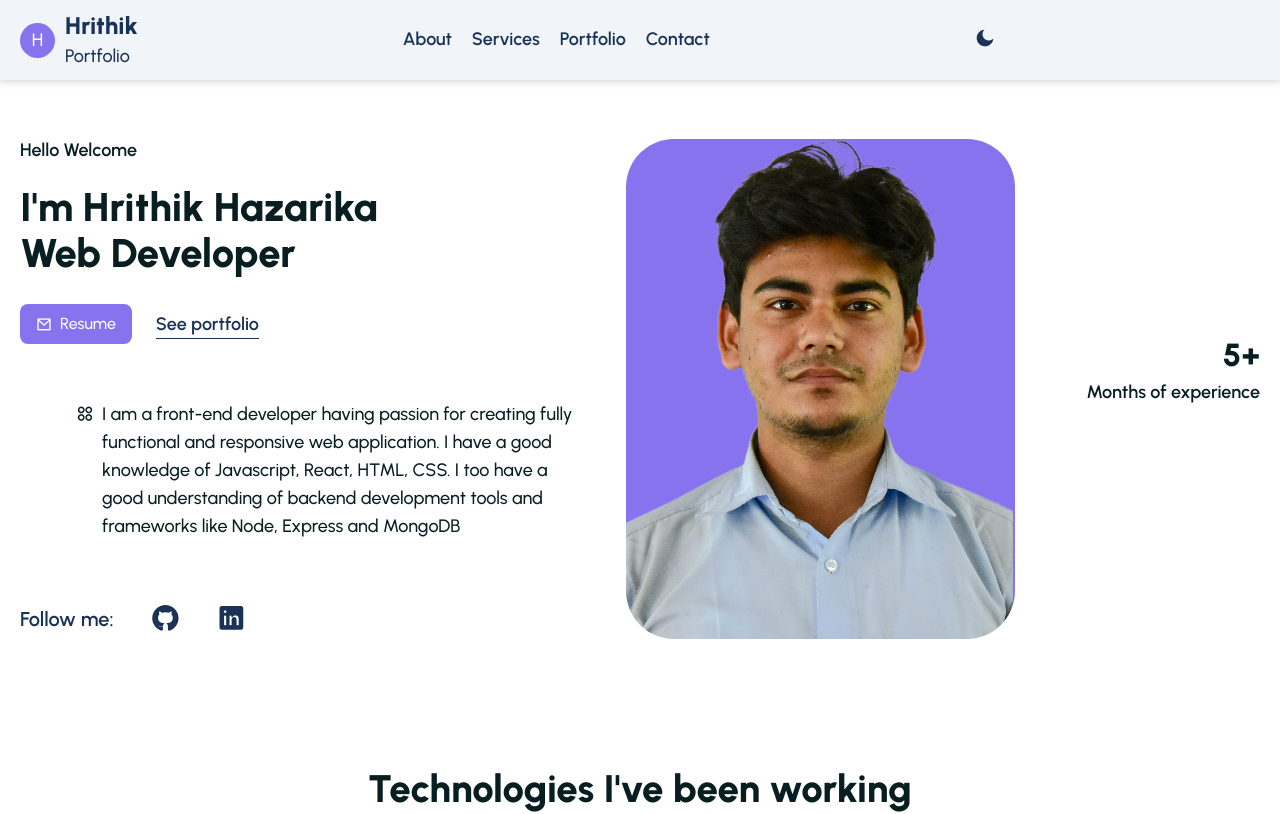
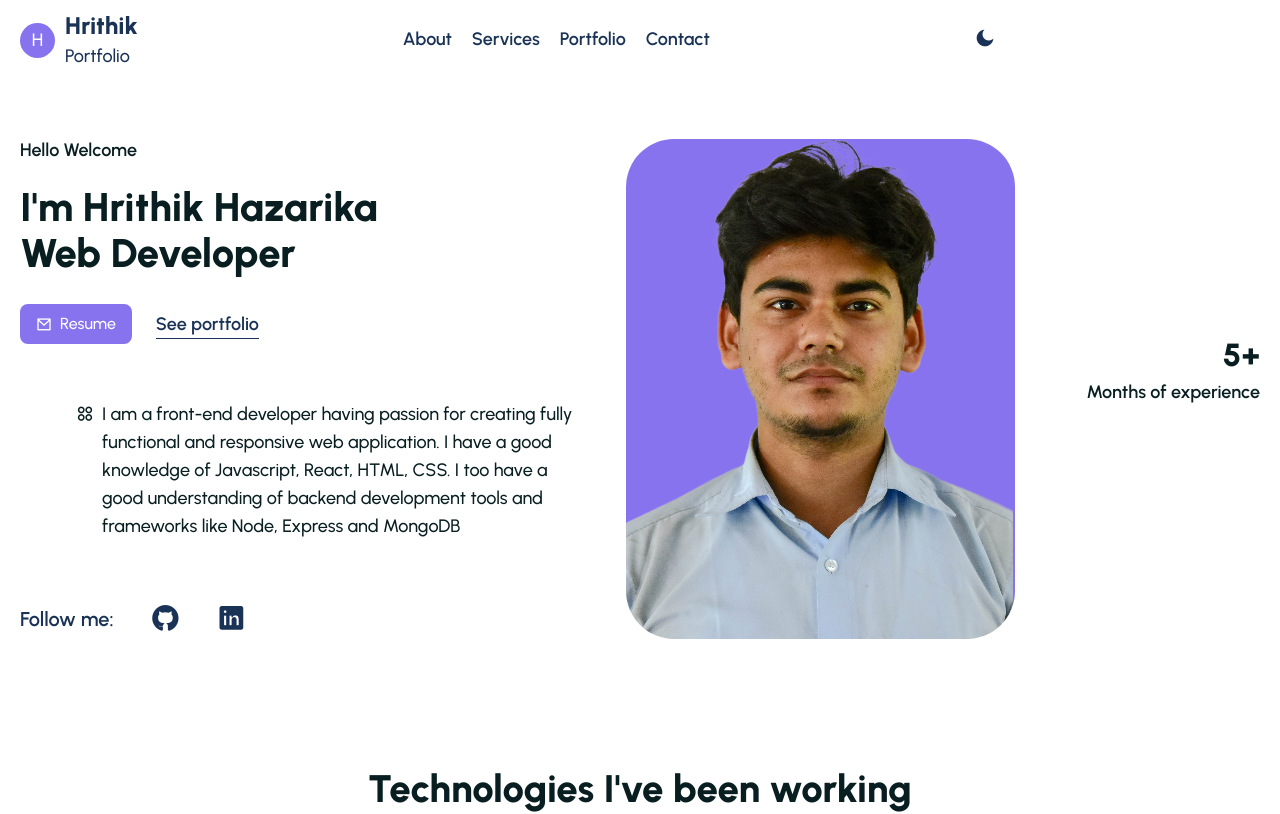
Before and after one commit to Hrithik100/portfolio_react, a React (Vite) app: page / in a window 1280 px wide. Shown: the top 814 px of the page. Built offline with nearby package versions, Linux system fonts and the light colour scheme.

Commit message:
updated theme

```diff
--- a/src/components/Header/Header.jsx
+++ b/src/components/Header/Header.jsx
@@ -48,8 +48,8 @@ const Header = () => {
       ref={headerRef}
       className={
         !isDarkMode
-          ? `w-full h-[80px] leading-[80px] flex items-center bg-slate-100 drop-shadow-md`
-          : `w-full h-[80px] leading-[80px] flex items-center bg-[#12141e] drop-shadow-md`
+          ? `w-full h-[80px] leading-[80px] flex items-center `
+          : `w-full h-[80px] leading-[80px] flex items-center bg-[#12141e]`
       }
     >
       <div className="container">
```
